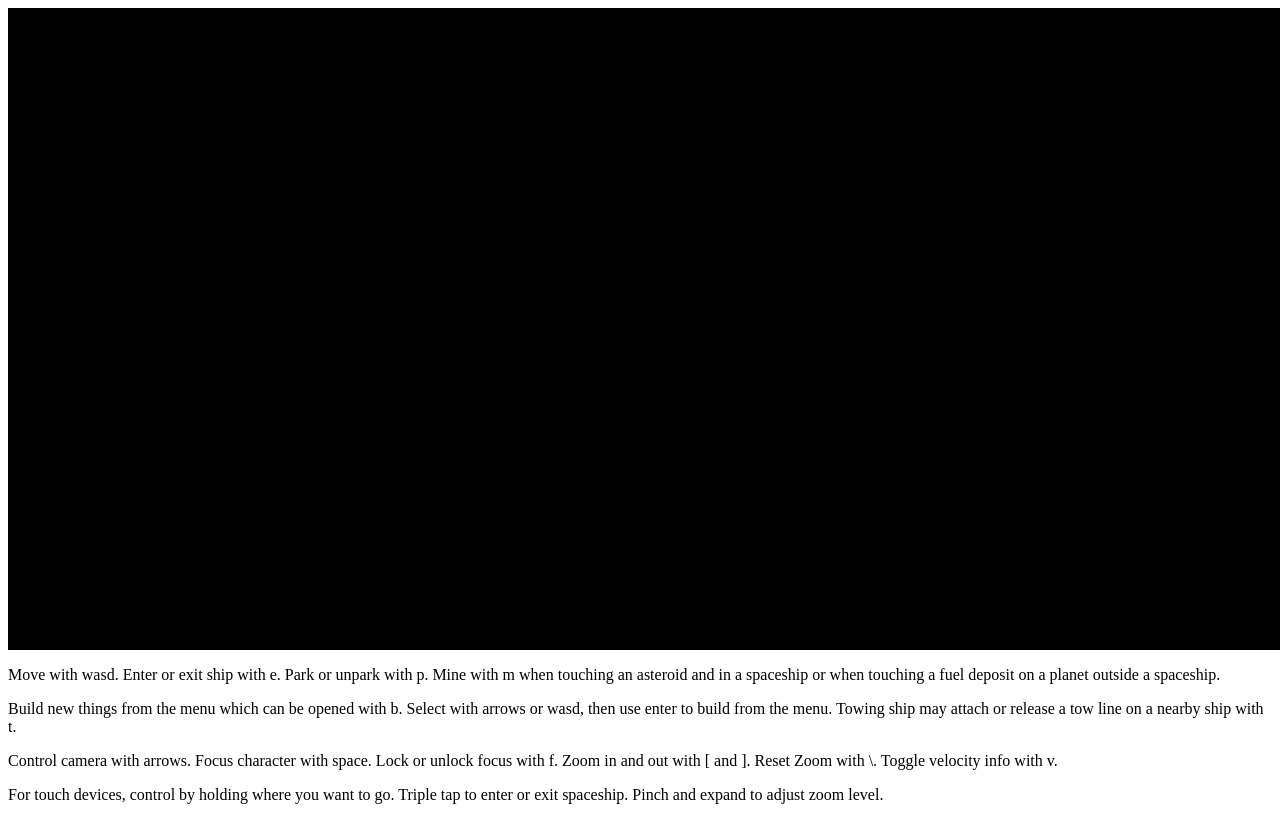
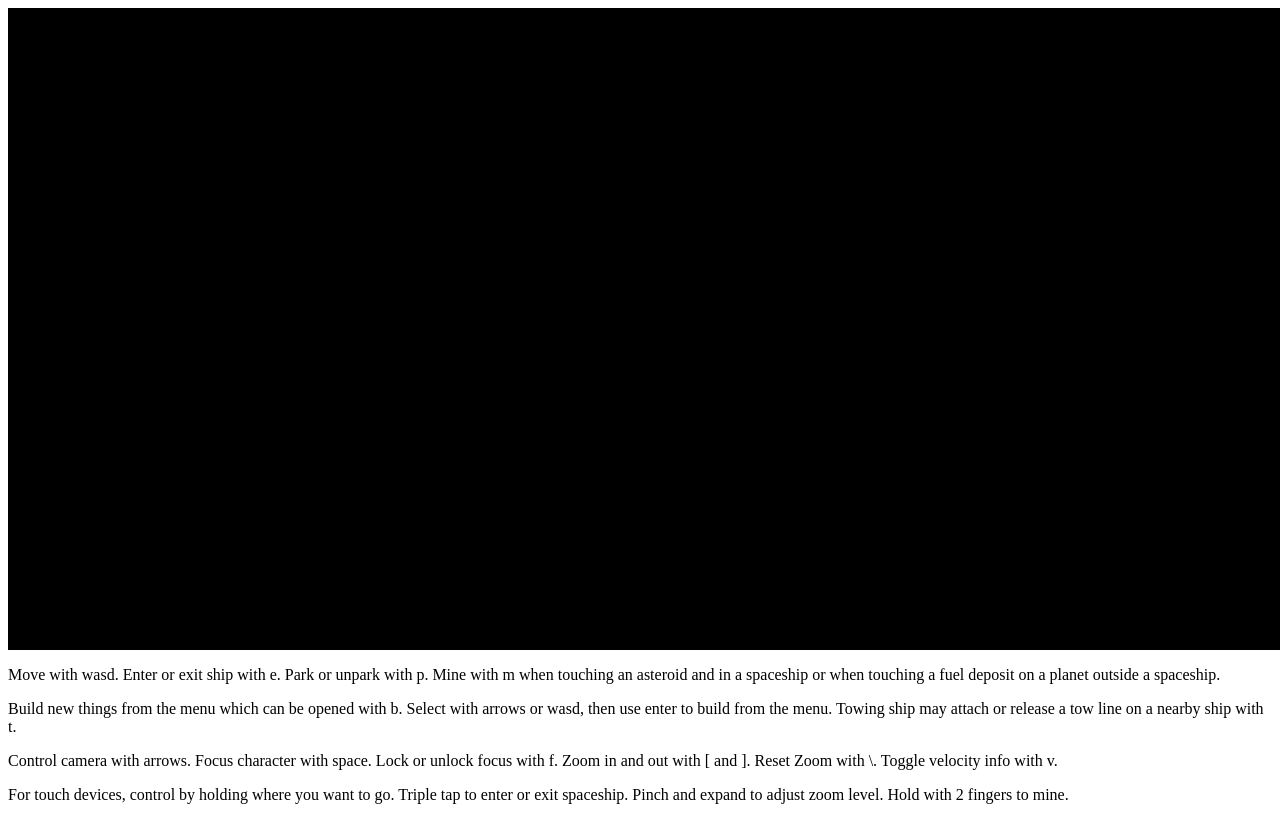
Before and after one commit to Nidoprince/threeBody, a website: page index.html in a window 1280 px wide. Drawn offline with nearby package versions, Linux system fonts and the light colour scheme; no server answers.

Commit message:
Described some of the new touch controls.

```diff
--- a/index.html
+++ b/index.html
@@ -26,7 +26,7 @@
     <p class="noselect">Move with wasd.  Enter or exit ship with e.  Park or unpark with p.  Mine with m when touching an asteroid and in a spaceship or when touching a fuel deposit on a planet outside a spaceship.</p>
     <p class="noselect">Build new things from the menu which can be opened with b.  Select with arrows or wasd, then use enter to build from the menu.  Towing ship may attach or release a tow line on a nearby ship with t.</p>
     <p class="noselect">Control camera with arrows.  Focus character with space.  Lock or unlock focus with f.  Zoom in and out with [ and ].  Reset Zoom with \. Toggle velocity info with v.</p>
-    <p class="noselect">For touch devices, control by holding where you want to go.  Triple tap to enter or exit spaceship.  Pinch and expand to adjust zoom level.</p>
+    <p class="noselect">For touch devices, control by holding where you want to go.  Triple tap to enter or exit spaceship.  Pinch and expand to adjust zoom level.  Hold with 2 fingers to mine.</p>
   </body>
   <script src="/static/vector.js"></script>
   <script src="/static/inputHandler.js"></script>
```
